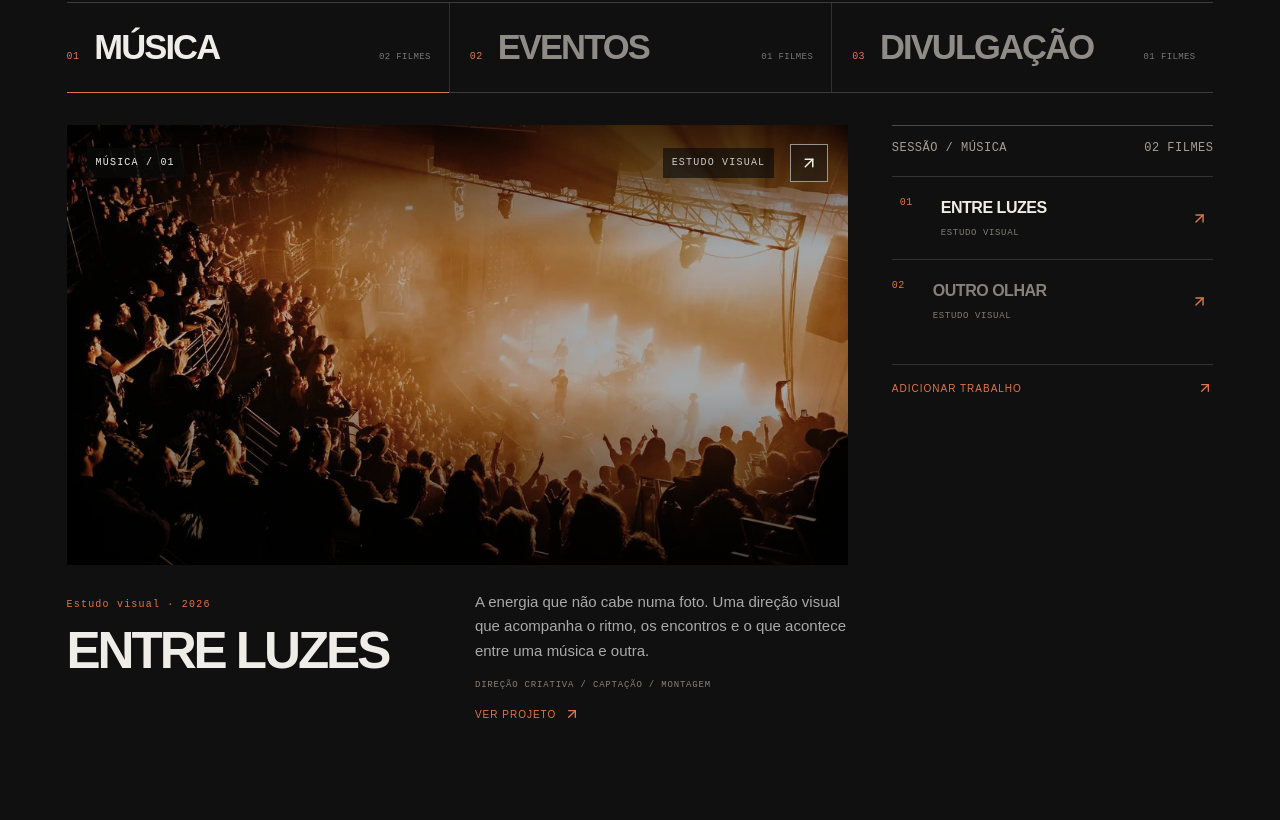
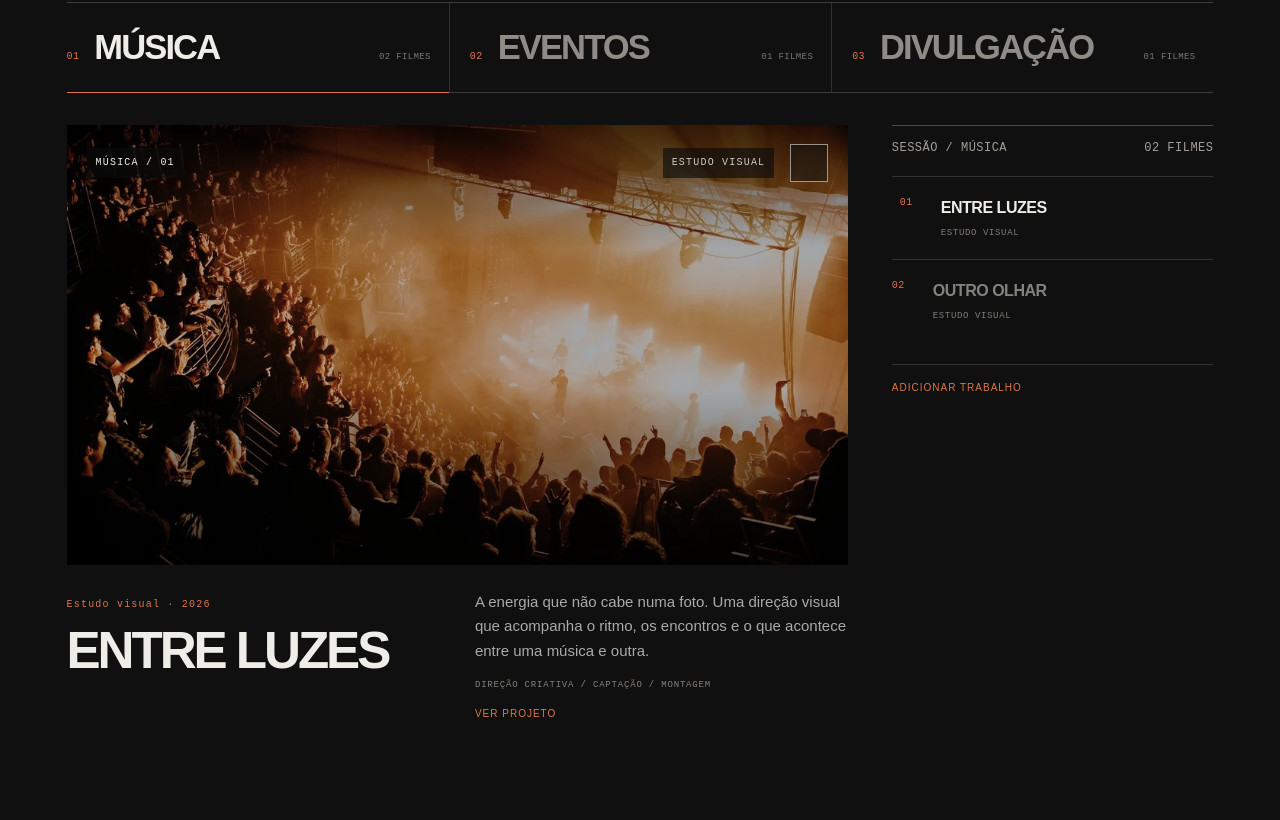
Before and after one commit to einattalia/ameninadovideo016, a Next.js app: page / in a window 1280 px wide. Shown: the part 1240-2060 px from the top of the page. Built offline with nearby package versions, Linux system fonts and the light colour scheme; no server answers.

Commit message:
Remove diagonal arrows from portfolio UI

```diff
--- a/components/portfolio.tsx
+++ b/components/portfolio.tsx
@@ -2,12 +2,12 @@
 import Link from 'next/link';
 import {useEffect,useRef,useState} from 'react';
 import {motion,useReducedMotion} from 'framer-motion';
-import {ArrowUpRight,Menu,Play} from 'lucide-react';
+import {Menu,Play} from 'lucide-react';
 import {workCollections} from '@/lib/portfolio';
 import {usePortfolio} from '@/components/portfolio-context';
 import {VideoPlayer} from '@/components/video-player';
 
-export function Header(){const {settings}=usePortfolio();const instagram=settings.instagram;const [open,setOpen]=useState(false);return <header><Link href="/" className="brand">AMDV<span>—</span>016<small>A MENINA DO VÍDEO</small></Link><nav aria-label="Navegação principal" className={open?'nav open':'nav'}>{[{label:settings.menuWorks,id:'trabalhos'},{label:settings.menuSocial,id:'gestao-redes'},{label:settings.menuAbout,id:'sobre'},{label:settings.menuContact,id:'contato'}].map(x=><a key={x.id} href={'/#'+x.id} onClick={()=>setOpen(false)}>{x.label}</a>)}</nav><a className="instagram-link" href={instagram} target="_blank" rel="noreferrer">{settings.instagramLabel} ↗</a><button className="menu" aria-label="Abrir navegação" aria-expanded={open} onClick={()=>setOpen(!open)}><Menu/></button></header>}
+export function Header(){const {settings}=usePortfolio();const instagram=settings.instagram;const [open,setOpen]=useState(false);return <header><Link href="/" className="brand">AMDV<span>—</span>016<small>A MENINA DO VÍDEO</small></Link><nav aria-label="Navegação principal" className={open?'nav open':'nav'}>{[{label:settings.menuWorks,id:'trabalhos'},{label:settings.menuSocial,id:'gestao-redes'},{label:settings.menuAbout,id:'sobre'},{label:settings.menuContact,id:'contato'}].map(x=><a key={x.id} href={'/#'+x.id} onClick={()=>setOpen(false)}>{x.label}</a>)}</nav><a className="instagram-link" href={instagram} target="_blank" rel="noreferrer">{settings.instagramLabel} </a><button className="menu" aria-label="Abrir navegação" aria-expanded={open} onClick={()=>setOpen(!open)}><Menu/></button></header>}
 
 export function Cursor(){const ref=useRef<HTMLDivElement>(null);useEffect(()=>{const move=(e:MouseEvent)=>{if(!ref.current)return;ref.current.style.transform=`translate(${e.clientX}px,${e.clientY}px)`;const el=(e.target as HTMLElement).closest('[data-cursor]');ref.current.dataset.visible=el?'true':'false';ref.current.innerText=el?.getAttribute('data-cursor')||''};window.addEventListener('mousemove',move,{passive:true});return()=>window.removeEventListener('mousemove',move)},[]);return <div ref={ref} className="cursor" aria-hidden="true"/>}
 
@@ -40,21 +40,21 @@ export function Works(){
    <div className="cinema-feature">
     <div className="cinema-screen" key={activeProject?.slug||collection}>
      {activeProject?(activeVideo?<VideoPlayer src={activeVideo} poster={activeProject.image} title={activeProject.name} autoplay={activeProject.autoplayVideo}/>:<img src={activeProject.image} alt={activeProject.alt} loading="lazy"/>):<img src={settings.heroImage||'/images/live.webp'} alt={settings.heroAlt} loading="lazy"/>}
-     {activeProject?<div className="cinema-screen-labels"><span className="mono">{collection} / {String(activeIndex).padStart(2,'0')}</span><span className="mono">{activeProject.demo?'ESTUDO VISUAL':activeProject.client||'AMDV-016'}</span><Link href={'/projetos/'+activeProject.slug} aria-label={'Abrir o projeto '+activeProject.name} data-cursor="VER"><ArrowUpRight size={18}/></Link></div>:<div className="cinema-empty"><span className="mono orange">SESSÃO EM CURADORIA</span><p>Os filmes desta sessão aparecem aqui quando você os marcar no painel.</p><Link href="/admin">ORGANIZAR PROJETOS <ArrowUpRight size={16}/></Link></div>}
+     {activeProject?<div className="cinema-screen-labels"><span className="mono">{collection} / {String(activeIndex).padStart(2,'0')}</span><span className="mono">{activeProject.demo?'ESTUDO VISUAL':activeProject.client||'AMDV-016'}</span><Link href={'/projetos/'+activeProject.slug} aria-label={'Abrir o projeto '+activeProject.name} data-cursor="VER"></Link></div>:<div className="cinema-empty"><span className="mono orange">SESSÃO EM CURADORIA</span><p>Os filmes desta sessão aparecem aqui quando você os marcar no painel.</p><Link href="/admin">ORGANIZAR PROJETOS </Link></div>}
     </div>
     {activeProject&&<div className="cinema-project-caption">
      <div className="cinema-project-title"><span className="mono orange">{activeProject.client||'AMDV-016'} · {activeProject.year}</span><h3>{activeProject.name}</h3></div>
-     <div className="cinema-project-copy"><p>{activeProject.description}</p>{activeProject.credits&&<span className="mono">{activeProject.credits}</span>}<Link href={'/projetos/'+activeProject.slug}>VER PROJETO <ArrowUpRight size={16}/></Link></div>
+     <div className="cinema-project-copy"><p>{activeProject.description}</p>{activeProject.credits&&<span className="mono">{activeProject.credits}</span>}<Link href={'/projetos/'+activeProject.slug}>VER PROJETO </Link></div>
     </div>}
    </div>
    <aside className="cinema-index" aria-label={'Filmes da sessão '+collection}>
     <div className="cinema-index-heading"><span className="mono">SESSÃO / {collection}</span><span className="mono">{String(collectionProjects.length).padStart(2,'0')} FILMES</span></div>
     {collectionProjects.length?<ol className="cinema-project-list">{collectionProjects.map((project,index)=><li key={project.slug}>
      <button type="button" className={'cinema-project-button '+(activeProject?.slug===project.slug?'is-active':'')} aria-pressed={activeProject?.slug===project.slug} onClick={()=>setSelectedSlug(project.slug)}>
-      <span className="mono cinema-project-number">{String(index+1).padStart(2,'0')}</span><span className="cinema-project-name">{project.name}<small>{project.demo?'ESTUDO VISUAL':project.client||project.year}</small></span><ArrowUpRight size={17}/>
+      <span className="mono cinema-project-number">{String(index+1).padStart(2,'0')}</span><span className="cinema-project-name">{project.name}<small>{project.demo?'ESTUDO VISUAL':project.client||project.year}</small></span>
      </button>
     </li>)}</ol>:<p className="cinema-index-empty">Esta sessão está sendo preparada. Adicione ou categorize um projeto pelo painel administrativo.</p>}
-    <Link href="/admin" className="cinema-index-admin">ADICIONAR TRABALHO <ArrowUpRight size={16}/></Link>
+    <Link href="/admin" className="cinema-index-admin">ADICIONAR TRABALHO </Link>
    </aside>
   </div>
  </section>;
@@ -62,7 +62,7 @@ export function Works(){
 
 export function About(){const {settings}=usePortfolio();const lines=settings.aboutTitle.split('\n');return <section id="sobre" className="section about"><div className="section-meta mono"><span><i>04</i> / BEHIND THE CAMERA</span><span>A MENINA DO VÍDEO 016</span></div><div className="about-layout"><div className="about-image"><img loading="lazy" src={settings.aboutImage||settings.heroImage} alt={settings.aboutAlt}/><span className="mono">O OLHAR COMEÇA ANTES DA CÂMERA.</span></div><div className="about-copy"><p className="mono orange">SOBRE / AMDV-016</p><h2>{lines.map((line,i)=><span key={i}>{i===lines.length-1?<em>{line}</em>:line}{i<lines.length-1&&<br/>}</span>)}</h2>{settings.aboutText.split(/\n\s*\n/).map((text,i)=><p className="preline" key={i}>{text}</p>)}<span className="mono">DIREÇÃO · CAPTAÇÃO · EDIÇÃO</span></div></div><blockquote className="preline">{settings.positioning.split(/(REC)/).map((part,i)=>part==='REC'?<span className="orange" key={i}>REC</span>:part)}</blockquote></section>}
 export function Clients(){const {settings}=usePortfolio();return <section className="section clients"><div className="section-meta mono"><span><i>05</i> / CLIENTES & COLABORAÇÕES</span></div><p>Histórias boas também<br/>nascem de encontros.</p><div className="client-line">{(settings.clients.length?settings.clients:['MARCAS','PESSOAS','EVENTOS']).map((name,i)=><span key={i}>{name}</span>)}</div>{settings.clients.length===0&&<small className="mono">SELEÇÃO DE COLABORAÇÕES EM CURADORIA</small>}</section>}
-export function Instagram(){const {settings,projects}=usePortfolio();const posts=settings.socialItems.length?settings.socialItems:projects.slice(0,3).map(p=>({image:p.image,alt:p.alt,url:settings.instagram}));return <section className="section social"><div className="section-meta mono"><span><i>06</i> / FORA DO ENQUADRAMENTO</span><a href={settings.instagram} target="_blank" rel="noreferrer">{settings.instagramLabel} ↗</a></div><h2>CONTINUAMOS<br/>POR AQUI<span className="orange">.</span></h2><div className="social-images">{posts.map((p,i)=><a key={i} href={p.url||settings.instagram} target="_blank" rel="noreferrer" aria-label="Ver conteúdo no Instagram" data-cursor="VER"><img loading="lazy" src={p.image} alt={p.alt}/><span className="mono">BASTIDORES / INSPIRAÇÃO</span></a>)}</div>{!settings.socialItems.length&&<p className="mono">ACOMPANHE OS CONTEÚDOS NO INSTAGRAM</p>}</section>}
-export function Contact(){const {settings}=usePortfolio();const primary=settings.whatsapp?'https://wa.me/'+settings.whatsapp:settings.email?'mailto:'+settings.email:settings.instagram;const lines=settings.contactTitle.split('\n');return <section id="contato" className="section contact"><div className="section-meta mono"><span><i>07</i> / A PRÓXIMA HISTÓRIA</span><span>COMEÇA COM UMA CONVERSA</span></div><h2>{lines.map((line,i)=><span key={i} className="contact-line">{i===lines.length-1?<em>{line}</em>:line}{i<lines.length-1&&<br/>}</span>)}<span className="orange">*</span></h2><div className="contact-bottom"><p className="preline">{settings.contactText}</p>{primary&&<a className="contact-button" href={primary} target="_blank" rel="noreferrer">VAMOS CONVERSAR <span>↗</span></a>}</div><div className="contact-links mono">{settings.instagram&&<a href={settings.instagram} target="_blank" rel="noreferrer">INSTAGRAM</a>}{settings.whatsapp&&<a href={'https://wa.me/'+settings.whatsapp} target="_blank" rel="noreferrer">WHATSAPP</a>}{settings.email&&<a href={'mailto:'+settings.email}>E-MAIL</a>}</div></section>}
+export function Instagram(){const {settings,projects}=usePortfolio();const posts=settings.socialItems.length?settings.socialItems:projects.slice(0,3).map(p=>({image:p.image,alt:p.alt,url:settings.instagram}));return <section className="section social"><div className="section-meta mono"><span><i>06</i> / FORA DO ENQUADRAMENTO</span><a href={settings.instagram} target="_blank" rel="noreferrer">{settings.instagramLabel} </a></div><h2>CONTINUAMOS<br/>POR AQUI<span className="orange">.</span></h2><div className="social-images">{posts.map((p,i)=><a key={i} href={p.url||settings.instagram} target="_blank" rel="noreferrer" aria-label="Ver conteúdo no Instagram" data-cursor="VER"><img loading="lazy" src={p.image} alt={p.alt}/><span className="mono">BASTIDORES / INSPIRAÇÃO</span></a>)}</div>{!settings.socialItems.length&&<p className="mono">ACOMPANHE OS CONTEÚDOS NO INSTAGRAM</p>}</section>}
+export function Contact(){const {settings}=usePortfolio();const primary=settings.whatsapp?'https://wa.me/'+settings.whatsapp:settings.email?'mailto:'+settings.email:settings.instagram;const lines=settings.contactTitle.split('\n');return <section id="contato" className="section contact"><div className="section-meta mono"><span><i>07</i> / A PRÓXIMA HISTÓRIA</span><span>COMEÇA COM UMA CONVERSA</span></div><h2>{lines.map((line,i)=><span key={i} className="contact-line">{i===lines.length-1?<em>{line}</em>:line}{i<lines.length-1&&<br/>}</span>)}<span className="orange">*</span></h2><div className="contact-bottom"><p className="preline">{settings.contactText}</p>{primary&&<a className="contact-button" href={primary} target="_blank" rel="noreferrer">VAMOS CONVERSAR <span></span></a>}</div><div className="contact-links mono">{settings.instagram&&<a href={settings.instagram} target="_blank" rel="noreferrer">INSTAGRAM</a>}{settings.whatsapp&&<a href={'https://wa.me/'+settings.whatsapp} target="_blank" rel="noreferrer">WHATSAPP</a>}{settings.email&&<a href={'mailto:'+settings.email}>E-MAIL</a>}</div></section>}
 export function Footer(){const {settings}=usePortfolio();return <footer><Link href="/" className="brand">AMDV<span>—</span>016</Link><span className="mono">A MENINA DO VÍDEO 016<br/>{settings.location}</span><span className="mono">© 2026 AMDV-016</span><div className="footer-actions"><a href="#top" className="mono">VOLTAR AO TOPO ↑</a><a href="/admin" className="mono">ADMIN</a></div></footer>}
 export function ProjectVideo({video,poster,demo=false,autoplay=false}:{video:string;poster:string;demo?:boolean;autoplay?:boolean}){if(!video&&!demo)return <img className="project-video" src={poster} alt="Imagem do projeto"/>;return video?<VideoPlayer src={video} poster={poster} autoplay={autoplay}/>:<div className="project-pending"><img src={poster} alt="Imagem demonstrativa do projeto"/><div><Play/><p className="mono">VÍDEO AUTORAL EM CURADORIA</p><p>Este estudo apresenta a direção visual.<br/>O filme do projeto será incluído aqui.</p></div></div>}
```
